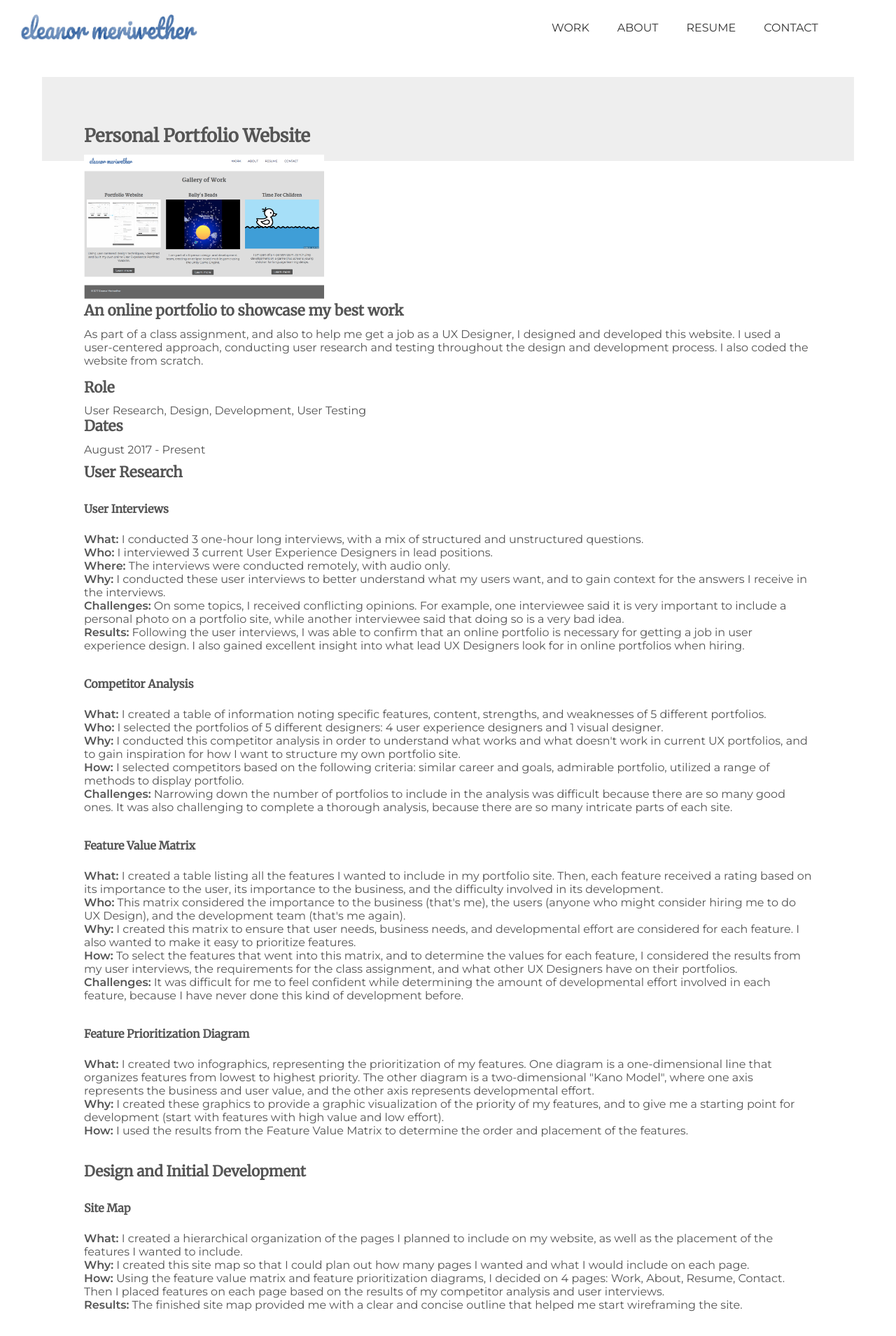
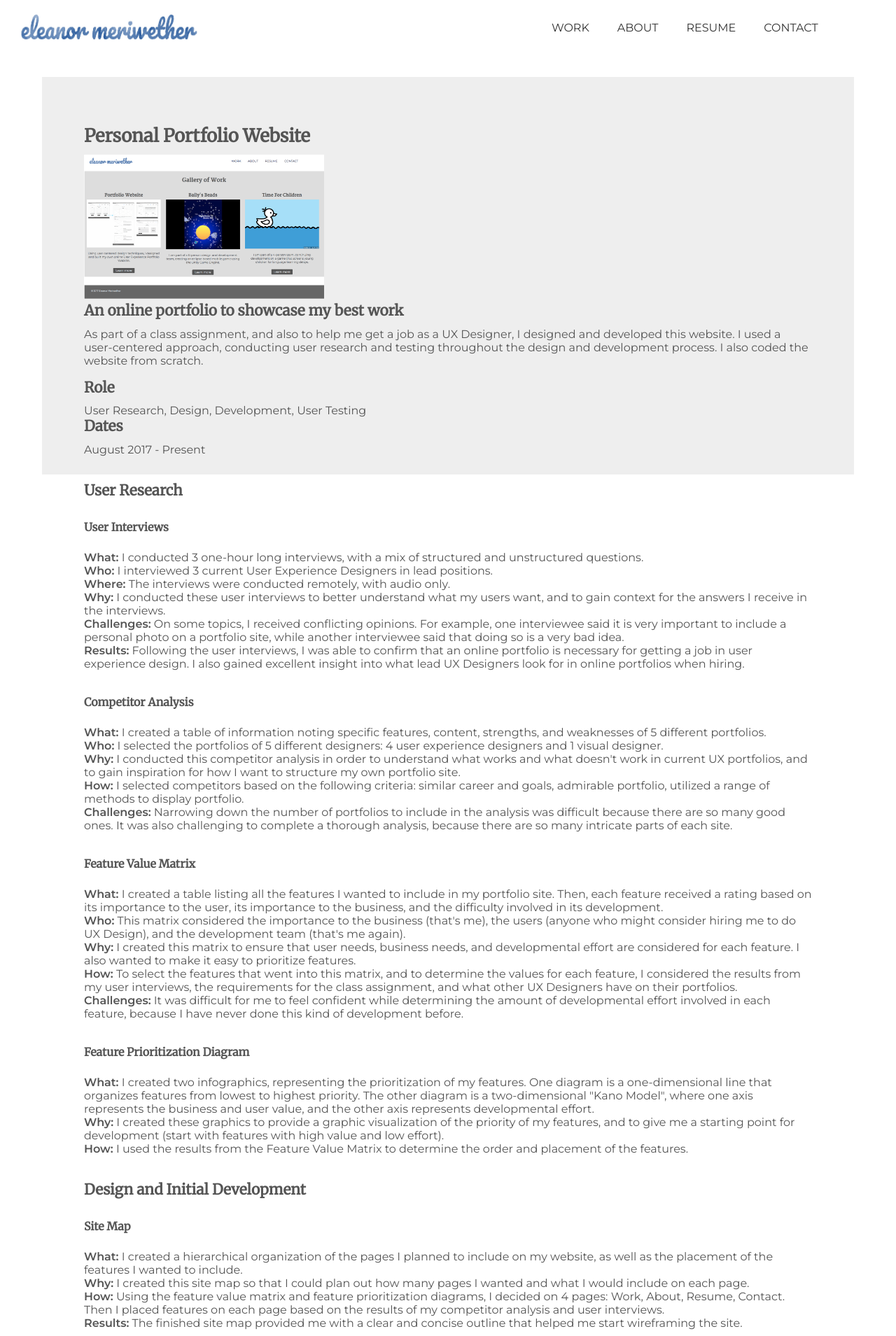
Before and after one commit to emeriwether/emeriwether.github.io, a Jekyll site: the page built from project1.html, in a window 1280 px wide. Shown: the top 1909 px of the page at 70% size. Built offline with Jekyll 4.4.1, drawn with Linux system fonts in a browser that asks for light colours.

Commit message:
adjust structure of proj 1 descr

```diff
--- a/css/styles.css
+++ b/css/styles.css
@@ -138,12 +138,11 @@ PROJECT DETAILS PAGES (WILL PROBABLY GET THEIR OWN TEMPLATE LATER)
 -----------
 */
 /*PORTFOLIO WEBSITE PROJECT DETAILS*/
-article.PortfolioWebsite {  padding: 10px 60px; display: inline-block; margin-bottom: 80px; }
+article.PortfolioWebsite { padding: 10px 60px; display: inline-block; margin-bottom: 80px; }
 article.PortfolioWebsite::after { content:''; display: block; clear: both; }
 
 
-article.PortfolioWebsite header { background-color: #eee; display: inline-block; padding: 10px 60px; }
-article.PortfolioWebsite header::after { content:''; display: block; clear: both; }
+article.PortfolioWebsite header { background-color: #eee; display: inline-block; padding: 10px 60px; height: 100%;}
 article.PortfolioWebsite header h2 { margin-top: 60px; }
 article.PortfolioWebsite header img { width: 33%; }
 article.PortfolioWebsite p span { font-weight: 600; }
```
